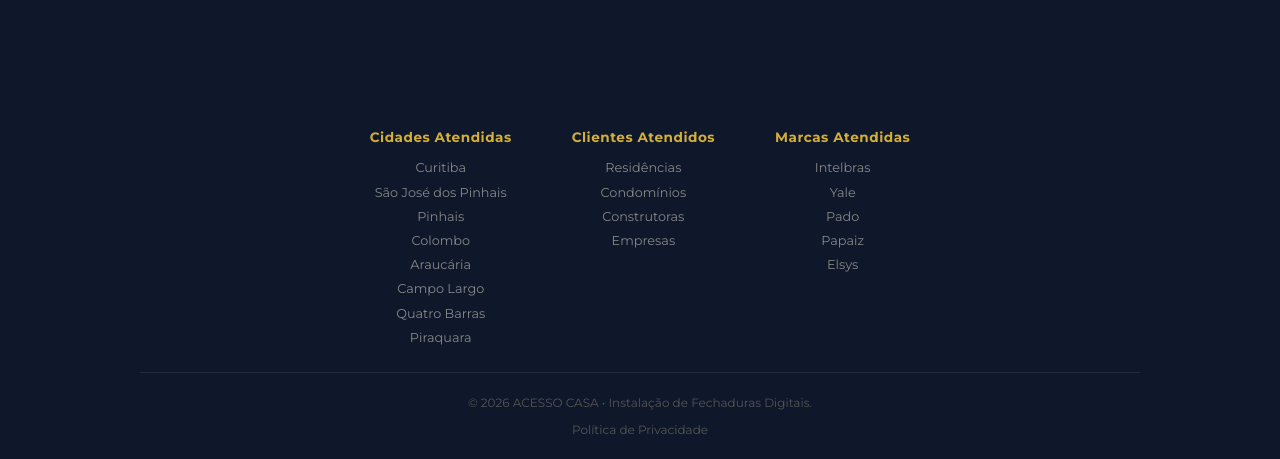
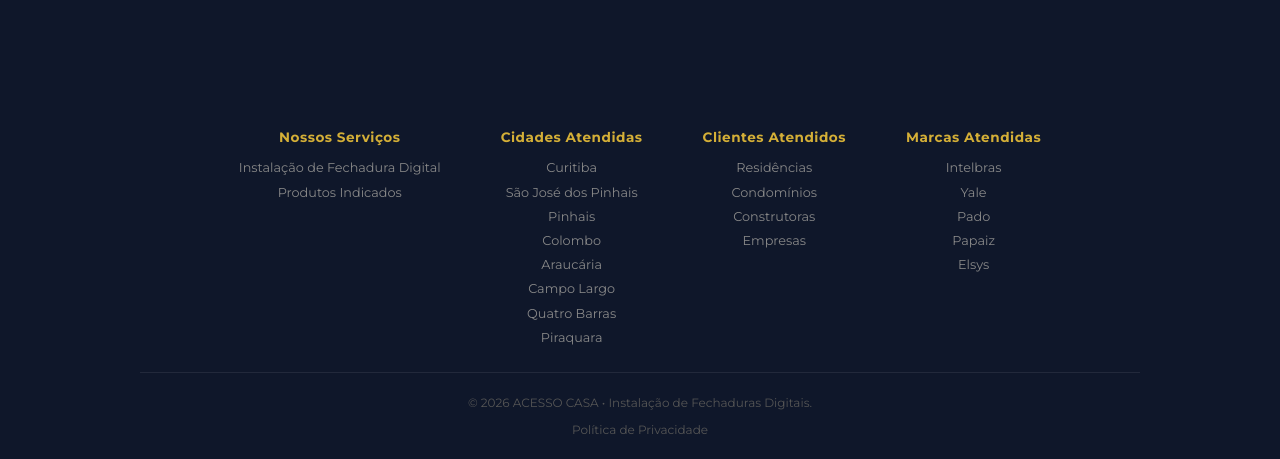
Before and after one commit to brunooliveirafreitas/brunooliveirafreitas.github.io, a plain HTML site: page instalacao-fechadura-inteligente-pinhais/index.html in a window 1280 px wide. Shown: the part 4129-4588 px from the top of the page. Drawn offline with Linux system fonts and the light colour scheme.

Commit message:
Update index.html

```diff
--- a/instalacao-fechadura-inteligente-pinhais/index.html
+++ b/instalacao-fechadura-inteligente-pinhais/index.html
@@ -898,6 +898,13 @@
 
 <footer>
 <div class="footer-grid">
+
+  <div>
+<h4>Nossos Serviços</h4>
+<a href="https://acessocasa.com.br/instalacao-fechadura-eletronica-curitiba/">Instalação de Fechadura Digital</a>
+<a href="https://acessocasa.com.br/fechaduras-digitais-indicadas/">Produtos Indicados</a>
+</div>
+
 <div>
 <h4>Cidades Atendidas</h4>
 <a href="/instalacao-fechadura-inteligente-curitiba/">Curitiba</a>
```
